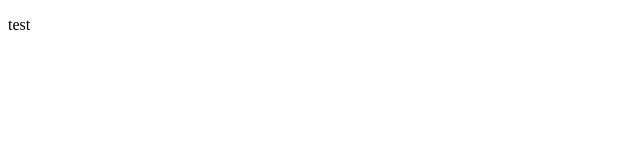
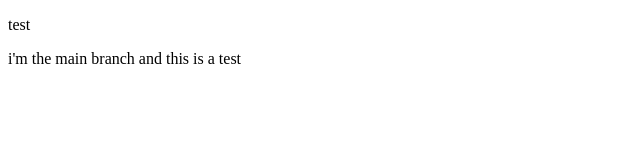
Before and after one commit to samerfk/branches, a plain HTML site: page index.html in a window 1280 px wide. Shown: the whole page, without its empty margins (0-640 px from the left). Drawn offline with Linux system fonts and the light colour scheme.

Commit message:
added a paragraph on index

```diff
--- a/index.html
+++ b/index.html
@@ -7,5 +7,6 @@
   </head>
   <body>
     <p>test</p>
+    <p>i'm the main branch and this is a test</p>
   </body>
 </html>
```
